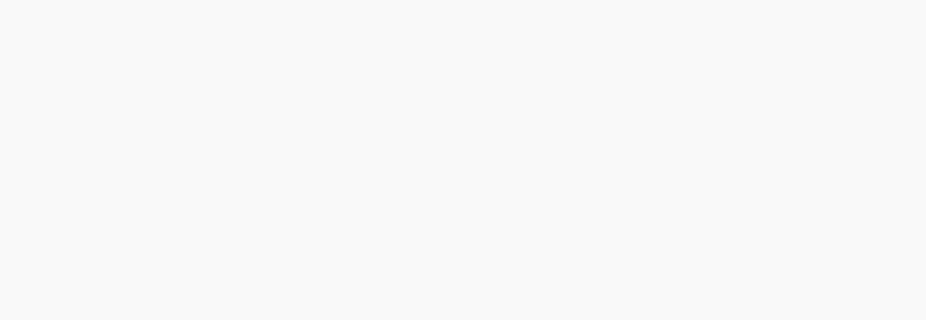
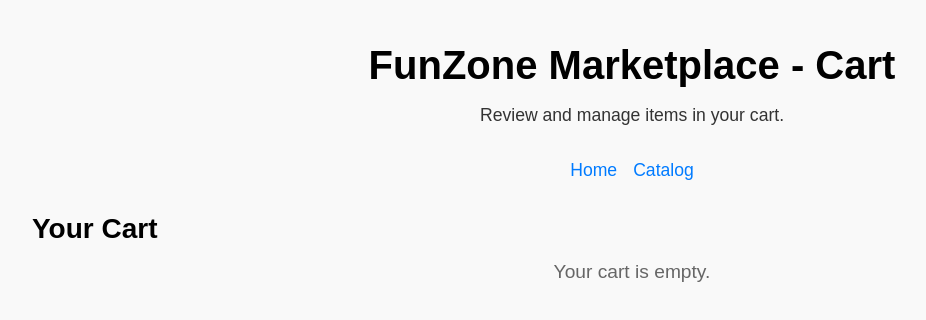
Before and after one commit to CAleksandr/nuxt-digital-services, a Nuxt app: page /cart in a window 1280 px wide. Before the commit this address had no page. Shown: the top 320 px of the page, without its empty margins (8-934 px from the left). Built offline with nearby package versions, Linux system fonts and the light colour scheme.

Commit message:
Implemented cart functionality with composables

```diff
--- a/app.vue
+++ b/app.vue
@@ -1,4 +1,10 @@
 <!-- app.vue -->
+<script setup lang="ts">
+import { useCart } from '~/interfaces/interfaces'
+useCart() // Инициализация корзины
+console.log('Cart initialized in app.vue')
+</script>
+
 <template>
   <NuxtPage />
 </template>
--- /dev/null
+++ b/assets/css/Cart.css
@@ -0,0 +1,143 @@
+.container {
+  max-width: 1200px;
+  margin: 0 auto;
+  padding: 16px;
+}
+
+header {
+  text-align: center;
+  margin-bottom: 32px;
+}
+
+h1 {
+  font-size: 2.5rem;
+  font-weight: bold;
+  margin-bottom: 8px;
+}
+
+h2 {
+  font-size: 1.75rem;
+  font-weight: bold;
+  margin-bottom: 16px;
+}
+
+h3 {
+  font-size: 1.25rem;
+  margin-bottom: 8px;
+}
+
+p {
+  font-size: 1.1rem;
+  color: #333;
+}
+
+.empty-cart {
+  text-align: center;
+  font-size: 1.2rem;
+  color: #666;
+}
+
+.cart-items {
+  display: flex;
+  flex-direction: column;
+  gap: 16px;
+}
+
+.cart-item {
+  display: flex;
+  align-items: center;
+  gap: 16px;
+  padding: 16px;
+  border: 1px solid #ddd;
+  border-radius: 8px;
+}
+
+.cart-item-image {
+  width: 100px;
+  height: 100px;
+  object-fit: contain;
+  border-radius: 4px;
+}
+
+.cart-item-details {
+  flex: 1;
+}
+
+.quantity-control {
+  display: flex;
+  align-items: center;
+  gap: 8px;
+  margin: 8px 0;
+}
+
+.quantity-control button {
+  background-color: #007bff;
+  color: white;
+  border: none;
+  padding: 4px 12px;
+  border-radius: 4px;
+  cursor: pointer;
+}
+
+.quantity-control button:hover {
+  background-color: #0056b3;
+}
+
+.quantity-control input {
+  width: 60px;
+  padding: 4px;
+  border: 1px solid #ddd;
+  border-radius: 4px;
+  text-align: center;
+}
+
+.remove-button {
+  background-color: #dc3545;
+  color: white;
+  border: none;
+  padding: 8px 16px;
+  border-radius: 4px;
+  cursor: pointer;
+}
+
+.remove-button:hover {
+  background-color: #c82333;
+}
+
+.cart-total {
+  text-align: right;
+  margin-top: 16px;
+}
+
+a {
+  display: inline-block;
+  margin: 16px 8px 0;
+  color: #007bff;
+  text-decoration: none;
+  font-size: 1.1rem;
+}
+
+a:hover {
+  text-decoration: underline;
+}
+
+/* Адаптивность */
+@media (max-width: 768px) {
+  h1 {
+    font-size: 2rem;
+  }
+
+  h2 {
+    font-size: 1.5rem;
+  }
+
+  .cart-item {
+    flex-direction: column;
+    align-items: flex-start;
+  }
+
+  .cart-item-image {
+    width: 80px;
+    height: 80px;
+  }
+}
--- a/assets/css/Catalog.css
+++ b/assets/css/Catalog.css
@@ -63,6 +63,18 @@
   background-color: #0056b3;
 }
 
+a {
+  display: inline-block;
+  margin: 16px 8px 0;
+  color: #007bff;
+  text-decoration: none;
+  font-size: 1.1rem;
+}
+
+a:hover {
+  text-decoration: underline;
+}
+
 /* Адаптивность */
 @media (max-width: 768px) {
   .grid {
--- a/assets/css/Home.css
+++ b/assets/css/Home.css
@@ -32,6 +32,18 @@
   gap: 16px;
 }
 
+a {
+  display: inline-block;
+  margin: 16px 8px 0;
+  color: #007bff;
+  text-decoration: none;
+  font-size: 1.1rem;
+}
+
+a:hover {
+  text-decoration: underline;
+}
+
 /* Адаптивность */
 @media (max-width: 768px) {
   .grid {
--- /dev/null
+++ b/composables/useCart.ts
@@ -0,0 +1,54 @@
+import { ref, computed } from 'vue'
+import type { Product } from '~/interfaces/interfaces'
+
+export interface CartItem {
+  id: number
+  title: string
+  price: number
+  thumbnail: string
+  quantity: number
+}
+
+const items = ref<CartItem[]>([])
+
+export function useCart() {
+  console.log('useCart called, items:', items.value)
+
+  const addToCart = (product: Pick<Product, 'id' | 'title' | 'price' | 'thumbnail'>) => {
+    console.log('Adding to cart:', product)
+    const existingItem = items.value.find(item => item.id === product.id)
+    if (existingItem) {
+      existingItem.quantity += 1
+      console.log('Incremented quantity:', existingItem)
+    } else {
+      const newItem = { ...product, quantity: 1 }
+      items.value.push(newItem)
+      console.log('Added new item:', newItem)
+    }
+    console.log('Current cart items:', items.value)
+  }
+
+  const updateQuantity = (id: number, quantity: number) => {
+    console.log('Updating quantity for id:', id, 'to:', quantity)
+    const item = items.value.find(item => item.id === id)
+    if (item && quantity >= 1) {
+      item.quantity = quantity
+      console.log('Updated item:', item)
+    }
+    console.log('Current cart items:', items.value)
+  }
+
+  const removeFromCart = (id: number) => {
+    console.log('Removing item with id:', id)
+    items.value = items.value.filter(item => item.id !== id)
+    console.log('Current cart items:', items.value)
+  }
+
+  const totalPrice = computed(() => {
+    const total = items.value.reduce((total, item) => total + item.price * item.quantity, 0)
+    console.log('Computed total price:', total)
+    return total
+  })
+
+  return { items, addToCart, updateQuantity, removeFromCart, totalPrice }
+}
--- a/nuxt.config.ts
+++ b/nuxt.config.ts
@@ -4,5 +4,11 @@
 export default defineNuxtConfig({
   compatibilityDate: '2025-07-15',
   devtools: { enabled: true },
-  modules: ['@nuxt/icon', '@nuxt/image', '@nuxt/eslint']
+  modules: ['@nuxt/icon', '@nuxt/image', '@nuxt/eslint'],
+  css: [
+    '~/assets/css/Home.css',
+    '~/assets/css/Catalog.css',
+    '~/assets/css/ProductDetails.css',
+    '~/assets/css/Cart.css'
+  ],
 })
--- /dev/null
+++ b/pages/cart.vue
@@ -0,0 +1,52 @@
+<script setup lang="ts">
+import { useCart } from '~/interfaces/interfaces'
+
+const { items, updateQuantity, removeFromCart, totalPrice } = useCart()
+console.log('Cart items in cart.vue:', items.value)
+watch(items, (newItems) => {
+  console.log('Cart items updated:', newItems)
+}, { deep: true })
+</script>
+
+<template>
+  <div class="container">
+    <header>
+      <h1>FunZone Marketplace - Cart</h1>
+      <p>Review and manage items in your cart.</p>
+      <NuxtLink to="/">Home</NuxtLink>
+      <NuxtLink to="/products">Catalog</NuxtLink>
+    </header>
+    <section>
+      <h2>Your Cart</h2>
+      <div v-if="items.length === 0" class="empty-cart">
+        Your cart is empty.
+      </div>
+      <div v-else class="cart-items">
+        <div v-for="item in items" :key="item.id" class="cart-item">
+          <img :src="item.thumbnail" :alt="item.title" class="cart-item-image" />
+          <div class="cart-item-details">
+            <h3>{{ item.title }}</h3>
+            <p>Price: ${{ item.price }}</p>
+            <div class="quantity-control">
+              <button @click="updateQuantity(item.id, item.quantity - 1)">-</button>
+              <input
+                type="number"
+                v-model.number="item.quantity"
+                @input="updateQuantity(item.id, item.quantity)"
+                min="1"
+              />
+              <button @click="updateQuantity(item.id, item.quantity + 1)">+</button>
+            </div>
+            <p>Total: ${{ item.price * item.quantity }}</p>
+            <button class="remove-button" @click="removeFromCart(item.id)">Remove</button>
+          </div>
+        </div>
+        <div class="cart-total">
+          <h3>Total Price: ${{ totalPrice }}</h3>
+        </div>
+      </div>
+    </section>
+  </div>
+</template>
+
+<style scoped src="~/assets/css/Cart.css"></style>
--- a/pages/index.vue
+++ b/pages/index.vue
@@ -1,5 +1,6 @@
 <script setup lang="ts">
 import type { ResponseCard } from '~/interfaces/interfaces'
+
 const { data, pending, error } = await useFetch<ResponseCard>('https://dummyjson.com/products?limit=6')
 </script>
 
@@ -8,6 +9,8 @@
     <header>
       <h1>FunZone Marketplace</h1>
       <p>Your reliable marketplace for entertainment industry services and equipment.</p>
+      <NuxtLink to="/products">Catalog</NuxtLink>
+      <NuxtLink to="/cart">Cart</NuxtLink>
     </header>
     <section>
       <h2>Popular Products</h2>
--- a/pages/products/[id].vue
+++ b/pages/products/[id].vue
@@ -1,12 +1,30 @@
 <script setup lang="ts">
 import { useRoute } from 'vue-router'
-import type { Product } from '~/interfaces/interfaces'
+import type { Product} from '~/interfaces/interfaces';
+import { useCart } from '~/interfaces/interfaces'
 
 const route = useRoute()
-const productId = route.params.id // Получаем ID из URL
+const productId = route.params.id
+const { data, pending, error } = await useFetch<Product>(`https://dummyjson.com/products/${productId}`)
+const { addToCart } = useCart()
 
-// Загружаем данные о товаре
-const { data, pending, error } = await useFetch<Product>(`https://dummyjson.com/products/${productId}`)
+console.log('Product data:', data.value)
+
+const handleAddToCart = () => {
+  console.log('Add to Cart clicked, productId:', productId)
+  if (data.value) {
+    const productData = {
+      id: data.value.id,
+      title: data.value.title,
+      price: data.value.price,
+      thumbnail: data.value.thumbnail
+    }
+    console.log('Adding product:', productData)
+    addToCart(productData)
+  } else {
+    console.log('No product data available')
+  }
+}
 </script>
 
 <template>
@@ -14,6 +32,9 @@
     <header>
       <h1>FunZone Marketplace - Product Details</h1>
       <p>Explore the details of your selected product.</p>
+      <NuxtLink to="/">Home</NuxtLink>
+      <NuxtLink to="/products">Catalog</NuxtLink>
+      <NuxtLink to="/cart">Cart</NuxtLink>
     </header>
     <section>
       <div v-if="pending">Loading...</div>
@@ -27,7 +48,7 @@
         >
         <p class="description">{{ data?.description }}</p>
         <p class="price">Price: ${{ data?.price }}</p>
-        <button>Add to Cart</button>
+        <button @click="handleAddToCart">Add to Cart</button>
       </div>
     </section>
   </div>
--- a/pages/products/index.vue
+++ b/pages/products/index.vue
@@ -34,6 +34,8 @@
     <header>
       <h1>FunZone Marketplace - Catalog</h1>
       <p>Browse our full range of entertainment industry products.</p>
+      <NuxtLink to="/">Home</NuxtLink>
+      <NuxtLink to="/cart">Cart</NuxtLink>
     </header>
     <section>
       <h2>All Products</h2>
```
Also changed, not shown: interfaces/interfaces.ts (+10 -0 lines).
